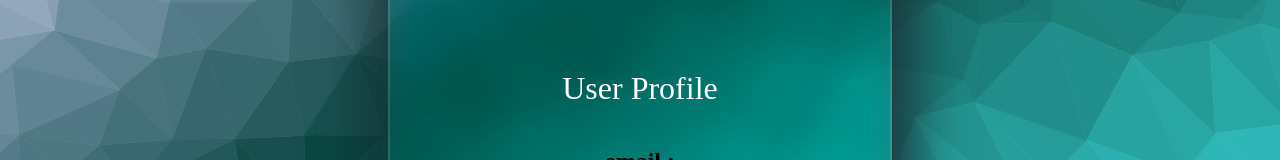
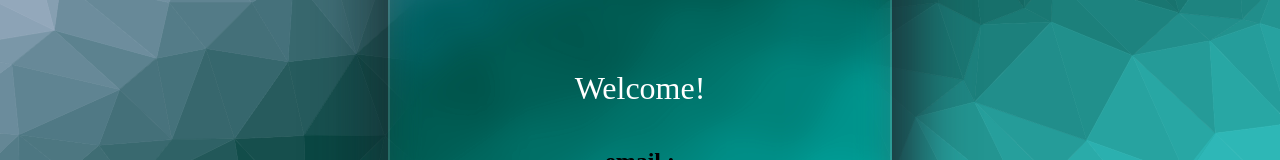
Before and after one commit to SylviaMakuch/login-page, a React (Create React App) app: page /user in a window 1280 px wide. Shown: the part 266-426 px from the top of the page. Built offline with nearby package versions, Linux system fonts and the light colour scheme; the HTML template or start-up script is replaced by a standard one; a web font is replaced by a local one.

Commit message:
useSelector logout added and successful

```diff
--- a/src/Sections/SignUp.tsx
+++ b/src/Sections/SignUp.tsx
@@ -114,7 +114,6 @@ export default function SignUpForm() {
     } else {
       alert("Passwords do not match");
     }
-    console.log(formData.email);
   };
 
   return (
--- a/src/Sections/UserPage.tsx
+++ b/src/Sections/UserPage.tsx
@@ -5,7 +5,9 @@ import { useState } from "react";
 import { useNavigate } from "react-router-dom";
 // const user = require("./../media/user.png");
 import { useSelector } from "react-redux";
-import { selectUser } from "../redux/slices/user";
+import { logout, selectUser } from "../redux/slices/user";
+import { useDispatch } from "react-redux";
+import e from "express";
 
 const Card = styled.div`
   border-radius: calc(var(--curve) * 1px);
@@ -61,13 +63,17 @@ export default function UserPage() {
   const [isLoggedOut, setIsLoggedOut] = useState(false);
   const user = useSelector(selectUser);
   const navigate = useNavigate();
-  const handleLogout = () => {
+  const dispatch = useDispatch();
+  const handleLogout = (e: any) => {
+    e.preventDefault();
     setIsLoggedOut(true);
+   dispatch(logout());
+    localStorage.removeItem("token");
     navigate("/");
   };
   return (
     <Card>
-      <H1>User Profile</H1>
+      <H1>Welcome!</H1>
       <h2>email : {user.email}</h2>
       <Button type="submit" onClick={handleLogout}> Logout </Button>
     </Card>
```
